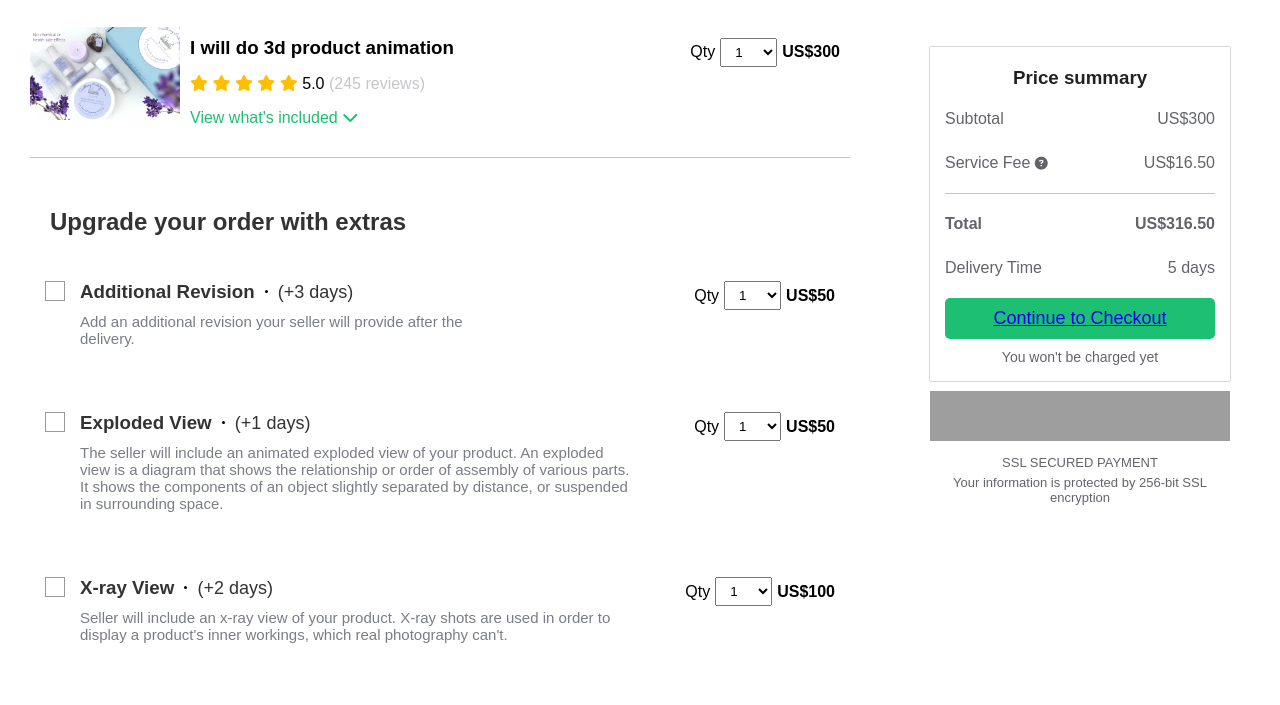
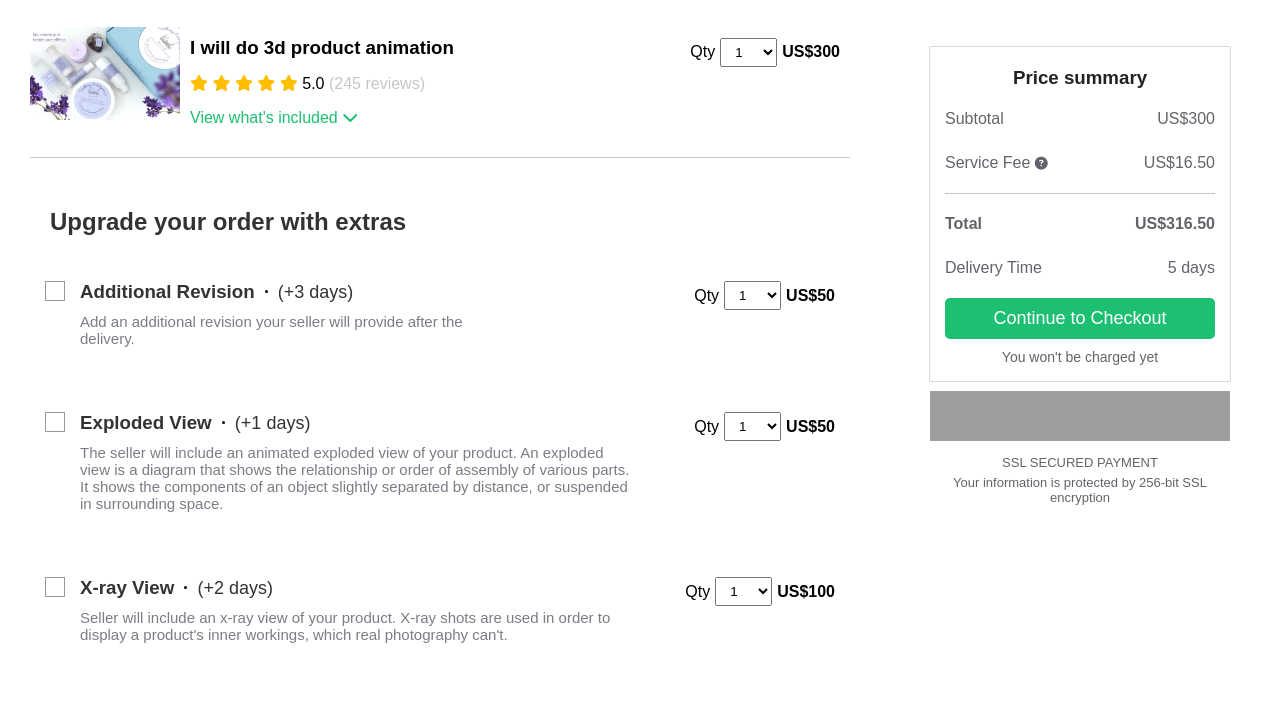
Before and after one commit to ShaedulOffDev/fiverr, a plain HTML site: page index.html in a window 1280 px wide. Shown: the part 84-789 px from the top of the page. Drawn offline with Linux system fonts and the light colour scheme; grey boxes are pictures that could not be loaded.

Commit message:
Update style.css

```diff
--- a/style.css
+++ b/style.css
@@ -264,6 +264,10 @@ label h3 {
 .sidebar-price i{
     font-size: 13px;
 }
+.sidebar-price button>a{
+    text-decoration: none;
+    color: #fff;
+}
 .sidebar-price .active{
     font-weight: bold;
 }
```
